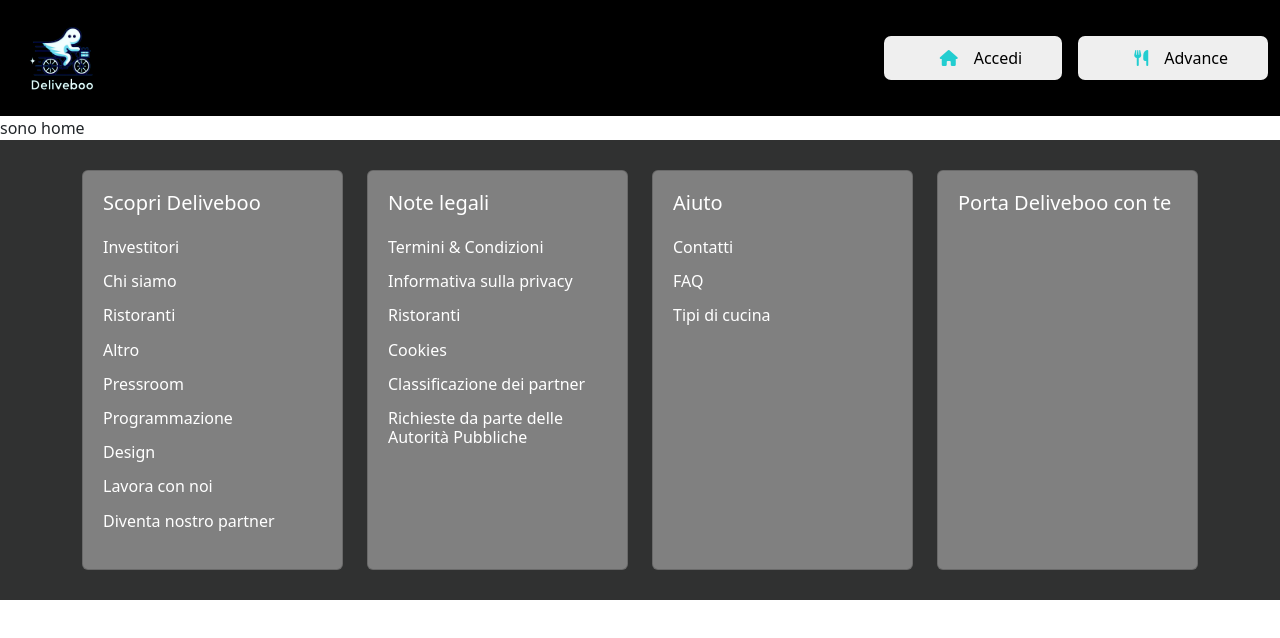
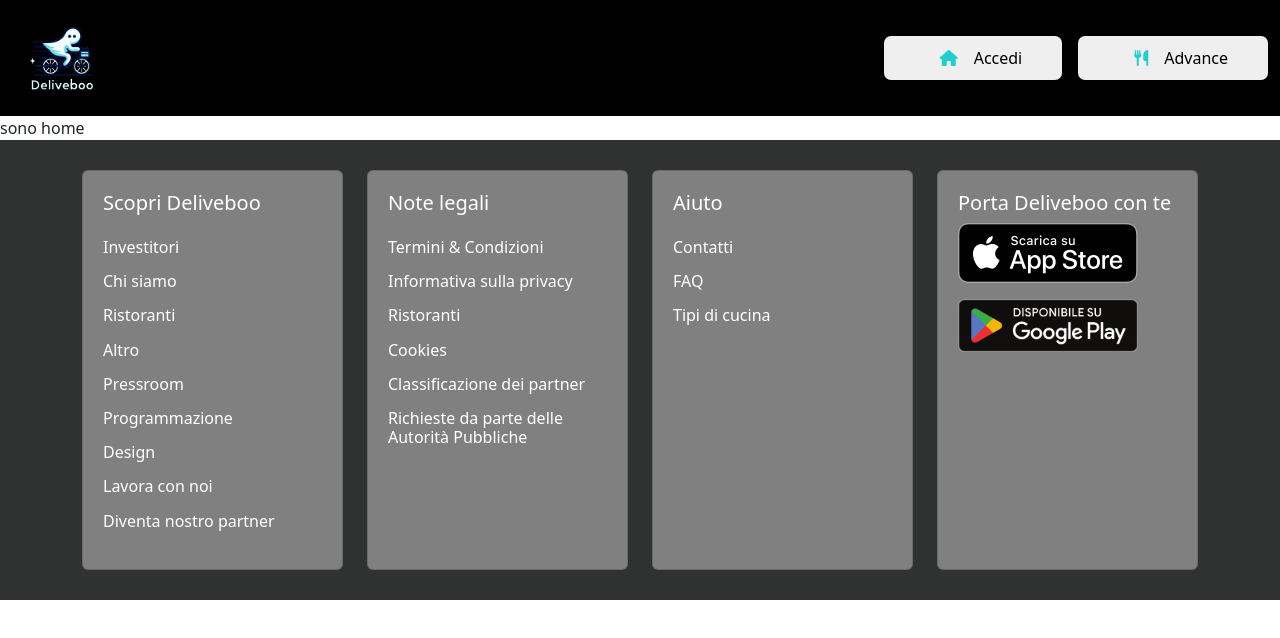
Before and after one commit to antoniolaikauf/Deliveboo, a Vue app in the folder laravel/front-end/: page / in a window 1280 px wide. Shown: the top 638 px of the page. Built offline with nearby package versions, Linux system fonts and the light colour scheme.

Commit message:
feat: button

```diff
--- a/laravel/front-end/src/components/ComponentFooter.vue
+++ b/laravel/front-end/src/components/ComponentFooter.vue
@@ -50,8 +50,8 @@ export default {
                 <div class="col-md-6 col-lg-3">
                     <div class="card">
                         <h5 class="text-white">Porta Deliveboo con te</h5>
-                        <!-- BOTTONE APPLE STORE -->
-                        <!-- BOTTONE GOOGLE PLAY -->
+                        <a class="mb-3" href="#"><img src="/public/180px-Download_on_the_App_Store_Badge_IT_RGB_blk.svg.png" alt="AppStore"></a>
+                        <a href="#"><img src="/public/google_play_store_badge_it.svg_.png" alt="GooglePlay"></a>
                     </div>
                 </div>
             </div>
@@ -84,6 +84,10 @@ export default {
 
         }
 
+        img{
+            width: 180px;
+        }
+
     }
 
 }
```
Also changed, not shown: laravel/front-end/public/180px-Download_on_the_App_Store_Badge_IT_RGB_blk.svg.png (added), laravel/front-end/public/google_play_store_badge_it.svg_.png (added).
